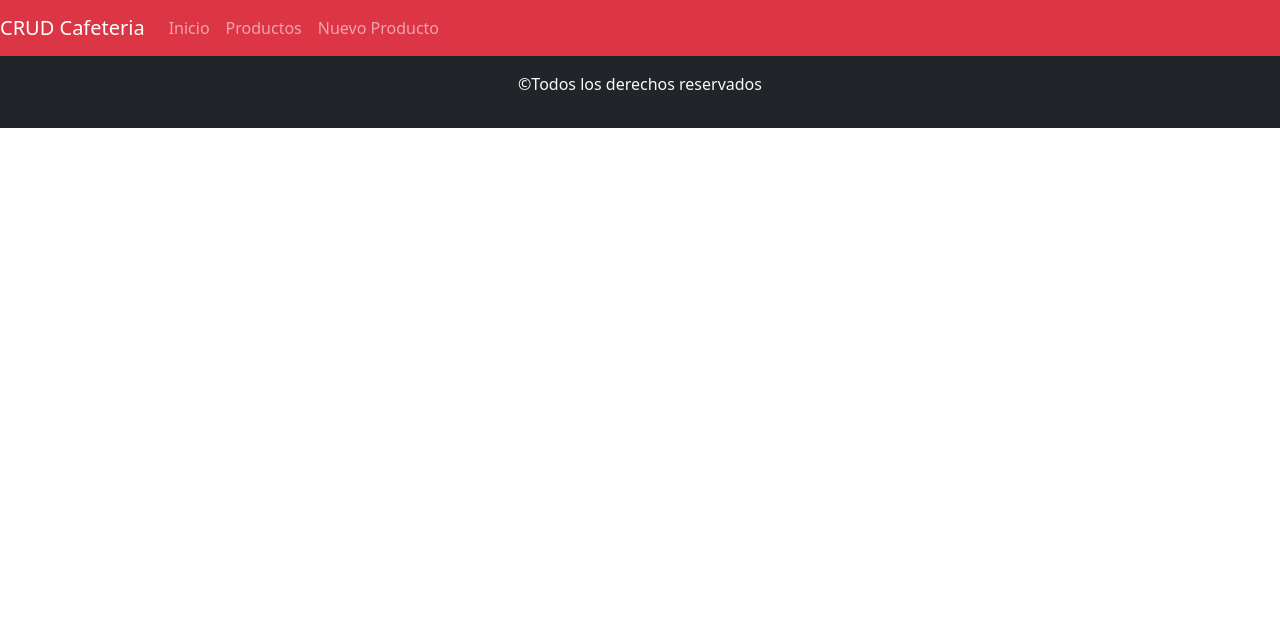
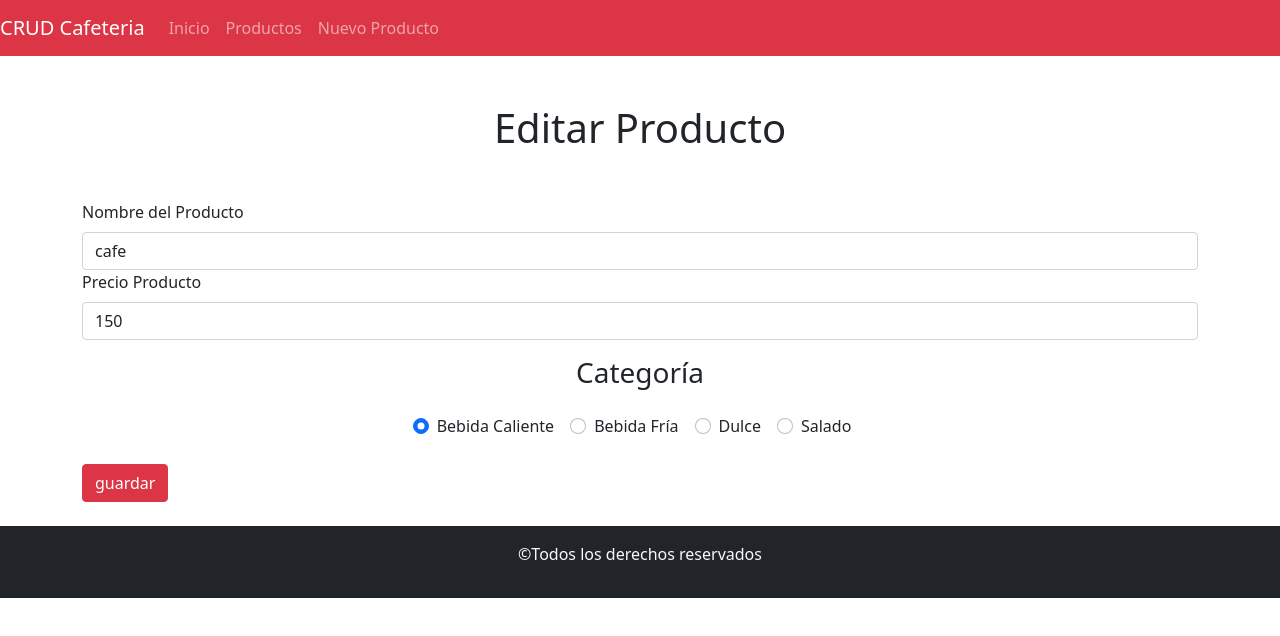
Before and after one commit to Mcampo-26/cafeteria-, a React (Create React App) app: page /productos/editar/17 in a window 1280 px wide. Shown: the top 636 px of the page. Built offline with nearby package versions, Linux system fonts and the light colour scheme; data requests are answered from the project's data file.

Commit message:
terminamos la logica de editar producto, y agrego las rutas al error 404

```diff
--- a/db.json
+++ b/db.json
@@ -1,28 +1,46 @@
 {
   "cafeteria": [
     {
-      "nombreProducto": "rrrrrrr",
-      "precioProducto": 33,
+      "nombreProducto": "cafe ",
+      "precioProducto": "150",
       "categoria": "bebidaCaliente",
-      "id": 13
+      "id": 17
     },
     {
-      "nombreProducto": "eee",
-      "precioProducto": 34,
+      "nombreProducto": "Capuccino",
+      "precioProducto": 150,
       "categoria": "bebidaCaliente",
-      "id": 14
+      "id": 18
     },
     {
-      "nombreProducto": "wwwww",
-      "precioProducto": 34,
+      "nombreProducto": "Cortado",
+      "precioProducto": "100",
       "categoria": "bebidaCaliente",
-      "id": 15
+      "id": 19
     },
     {
-      "nombreProducto": "qqqqqq",
-      "precioProducto": 34,
+      "nombreProducto": "Licuado",
+      "precioProducto": 400,
+      "categoria": "bebibaFría",
+      "id": 20
+    },
+    {
+      "nombreProducto": "Medialunas",
+      "precioProducto": 90,
+      "categoria": "Dulce",
+      "id": 21
+    },
+    {
+      "nombreProducto": "Tortillas",
+      "precioProducto": 50,
+      "categoria": "Salado",
+      "id": 22
+    },
+    {
+      "nombreProducto": "cafe doble",
+      "precioProducto": 80,
       "categoria": "bebidaCaliente",
-      "id": 16
+      "id": 23
     }
   ]
 }
--- a/package.json
+++ b/package.json
@@ -3,6 +3,9 @@
   "version": "0.1.0",
   "private": true,
   "dependencies": {
+    "@fortawesome/fontawesome-svg-core": "^1.2.36",
+    "@fortawesome/free-solid-svg-icons": "^5.15.4",
+    "@fortawesome/react-fontawesome": "^0.1.16",
     "@testing-library/jest-dom": "^5.14.1",
     "@testing-library/react": "^11.2.7",
     "@testing-library/user-event": "^12.8.3",
--- a/src/App.js
+++ b/src/App.js
@@ -7,6 +7,8 @@ import Navegacion from "./componentes/common/Navegacion";
 import Footer from "./componentes/common/Footer";
 import "bootstrap/dist/css/bootstrap.min.css";
 import {useState,useEffect}from "react";
+import EditarProducto from "./componentes/productos/EditarProducto";
+import Error404 from "./componentes/Error404";
 
 
 function App() {
@@ -19,7 +21,7 @@ function App() {
   const consultarApi= async()=>{
     try{
       const respuesta= await fetch(URL);
-      console.log(respuesta);
+
       if(respuesta.status===200){
         const listaProductos =await respuesta.json();
         setProductos(listaProductos);
@@ -42,6 +44,12 @@ function App() {
         <Route exact path="/productos/nuevo">
           <AgregarProducto consultalistaProductos={consultarApi}></AgregarProducto>
         </Route>
+        <Route exact path="/productos/editar/:id">
+          <EditarProducto consultalistaProductos={consultarApi}></EditarProducto>
+        </Route>
+        <Route path='*'>
+        <Error404></Error404>
+        </Route>
       </Switch>
       <Footer></Footer>
     </Router>
--- /dev/null
+++ b/src/componentes/Error404.js
@@ -0,0 +1,12 @@
+import React from 'react';
+import { Container } from 'react-bootstrap';
+
+const Error404 = () => {
+    return (
+       <Container>
+           <h1 className='text-center my-5'>Error 404</h1>
+       </Container>
+    );
+};
+
+export default Error404;
--- /dev/null
+++ b/src/componentes/common/helpers.js
@@ -0,0 +1,18 @@
+const campoRequerido = (valor) => {
+  if (valor.trim === "")
+    //no paso la validacion
+    return false;
+  else {
+    return true;
+  }
+};
+
+const rangoPrecio = (valor) => {
+  if (valor >0 && valor < 5000) {
+    return true;
+  } else {
+    return false;
+  }
+};
+
+export { campoRequerido, rangoPrecio };
--- /dev/null
+++ b/src/componentes/productos/EditarProducto.js
@@ -0,0 +1,162 @@
+import React, { useState, useEffect, useRef } from "react";
+import { Container, Form, Button, Alert } from "react-bootstrap";
+import Swal from "sweetalert2";
+import { useParams,withRouter } from "react-router-dom";
+import { campoRequerido, rangoPrecio } from "../common/helpers";
+
+const EditarProducto = (props) => {
+  //obtener el paramerto
+  //const codProducto= useParams().id;
+  const codProducto = useParams().id;
+  // creo los state
+  const [categoria, setCategoria] = useState("");
+  const [error, setError] = useState(false);
+  const [producto, SetProducto] = useState({});
+  const URL = process.env.REACT_APP_API_URL + "/" + codProducto;
+  // aqui creo la variables de useRef
+  const nombreProductoRef = useRef("");
+  const precioProductoRef = useRef(0);
+
+  useEffect(async () => {
+    try {
+      const respuesta = await fetch(URL);
+      if (respuesta.status === 200) {
+        const productoSolicitado = await respuesta.json();
+        SetProducto(productoSolicitado);
+      }
+    } catch (error) {
+      console.log(error);
+      // mostrar un mensaje de error
+    }
+  }, []);
+
+  const cambiarCategoria = (e) => {
+    setCategoria(e.target.value);
+  };
+  const handleSubmit = async (e) => {
+    e.preventDefault();
+
+    let categoriaModificada = categoria === "" ? producto.categoria : categoria;
+
+    //console.log (nombreProductoRef.current.value);
+    //validar datos
+    if (
+      campoRequerido(nombreProductoRef.current.value) &&
+      rangoPrecio(parseFloat(precioProductoRef.current.value)) &&
+      campoRequerido(categoriaModificada)
+    ) {
+      setError(false);
+
+      try{
+        const productoModificado = {
+          nombreProducto: nombreProductoRef.current.value,
+          precioProducto: precioProductoRef.current.value,
+          categoria: categoriaModificada
+        }
+        const respuesta= await fetch(URL,{
+          method:'PUT',
+          headers:{"Content-Type":"application/json"},
+          body: JSON.stringify(productoModificado)
+        });
+
+        if(respuesta.status===200){
+          Swal.fire(
+            'producto modificado',
+            'se acualizaron los datos del producto',
+            'success'
+          )
+            props.consultalistaProductos();
+            props.history.push('/productos');
+
+        }
+      }catch(error) {
+        console.log(error);
+
+      }
+    } else{
+      setError(true);
+    }
+
+
+  };
+
+  return (
+    <Container>
+      <Form onSubmit={handleSubmit}>
+        <h1 className="text-center my-5">Editar Producto</h1>
+        <Form.Group>
+          <Form.Label>Nombre del Producto</Form.Label>
+          <Form.Control
+            type="text"
+            placeholder="te"
+            defaultValue={producto.nombreProducto}
+            ref={nombreProductoRef}
+          ></Form.Control>
+        </Form.Group>
+        <Form.Group>
+          <Form.Label>Precio Producto</Form.Label>
+          <Form.Control
+            type="number"
+            placeholder="40"
+            defaultValue={producto.precioProducto}
+            ref={precioProductoRef}
+          ></Form.Control>
+        </Form.Group>
+        <h3 className="text-center my-3">Categoría</h3>
+        <div className="text-center my-4">
+          <Form.Check
+            name="categoria"
+            type="radio"
+            label="Bebida Caliente"
+            value="bebidaCaliente"
+            onChange={cambiarCategoria}
+            inline
+            defaultChecked={producto.categoria && producto.categoria === "bebidaCaliente"
+            }
+          ></Form.Check>
+          <Form.Check
+            name="categoria"
+            type="radio"
+            label="Bebida Fría"
+            value="bebibaFría"
+            onChange={cambiarCategoria}
+            inline
+            defaultChecked={
+              producto.categoria && producto.categoria === "bebibaFría"
+            }
+          ></Form.Check>
+          <Form.Check
+            name="categoria"
+            type="radio"
+            label="Dulce"
+            value="Dulce"
+            onChange={cambiarCategoria}
+            inline
+            defaultChecked={
+              producto.categoria && producto.categoria === "Dulce"
+            }
+          ></Form.Check>
+          <Form.Check
+            name="categoria"
+            type="radio"
+            label="Salado"
+            value="Salado"
+            onChange={cambiarCategoria}
+            inline
+            defaultChecked={
+              producto.categoria && producto.categoria === "Salado"
+            }
+          ></Form.Check>
+        </div>
+        <Button variant="danger" className="w-10 mb-4" type="submit">
+          guardar
+        </Button>
+        {error === true ? (
+          <Alert variant="warning">Todos los campos son obligatorios</Alert>
+        ) : null}
+      </Form>
+    </Container>
+  );
+};
+
+export default withRouter (EditarProducto);
--- a/src/componentes/productos/ItemProducto.js
+++ b/src/componentes/productos/ItemProducto.js
@@ -1,6 +1,9 @@
 import React from "react";
 import { Button, ListGroup } from "react-bootstrap";
 import Swal from "sweetalert2";
+import { Link } from "react-router-dom";
+import { FontAwesomeIcon } from "@fortawesome/react-fontawesome";
+import { faCoffee } from "@fortawesome/free-solid-svg-icons";
 
 const ItemProducto = (props) => {
   const eliminarProducto = (id) => {
@@ -21,7 +24,7 @@ const ItemProducto = (props) => {
           console.log(URL);
           const respuesta = await fetch(URL, {
             method: "DELETE",
-            headers: {"Content-Type": "application/json"},
+            headers: { "Content-Type": "application/json" },
           });
           if (respuesta.status === 200) {
             //muestro el  cartel al usuario
@@ -49,9 +52,12 @@ const ItemProducto = (props) => {
         </span>
       </p>
       <div>
-        <Button variant="warning" className="me-3">
-          Editar
-        </Button>
+        <Link
+          className="btn btn-warning text-light me-3"
+          to={"/productos/editar/" + props.productoProps.id}
+        >
+          <FontAwesomeIcon icon={faCoffee}></FontAwesomeIcon>Editar/
+        </Link>
         <Button
           variant="danger"
           onClick={() => eliminarProducto(props.productoProps.id)}
```
Also changed, not shown: src/assets/img/404.jpg (added), 1 other file (tests, documents, lock files or other folders).
